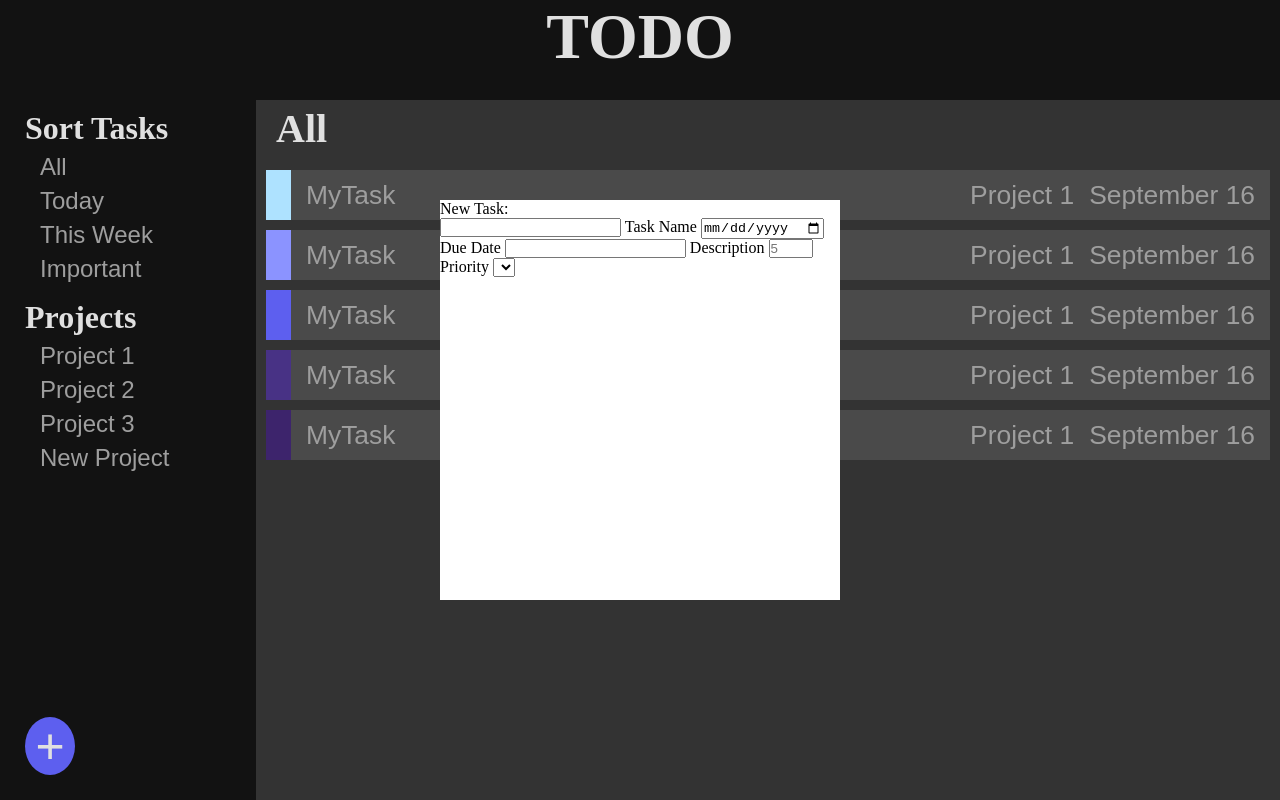
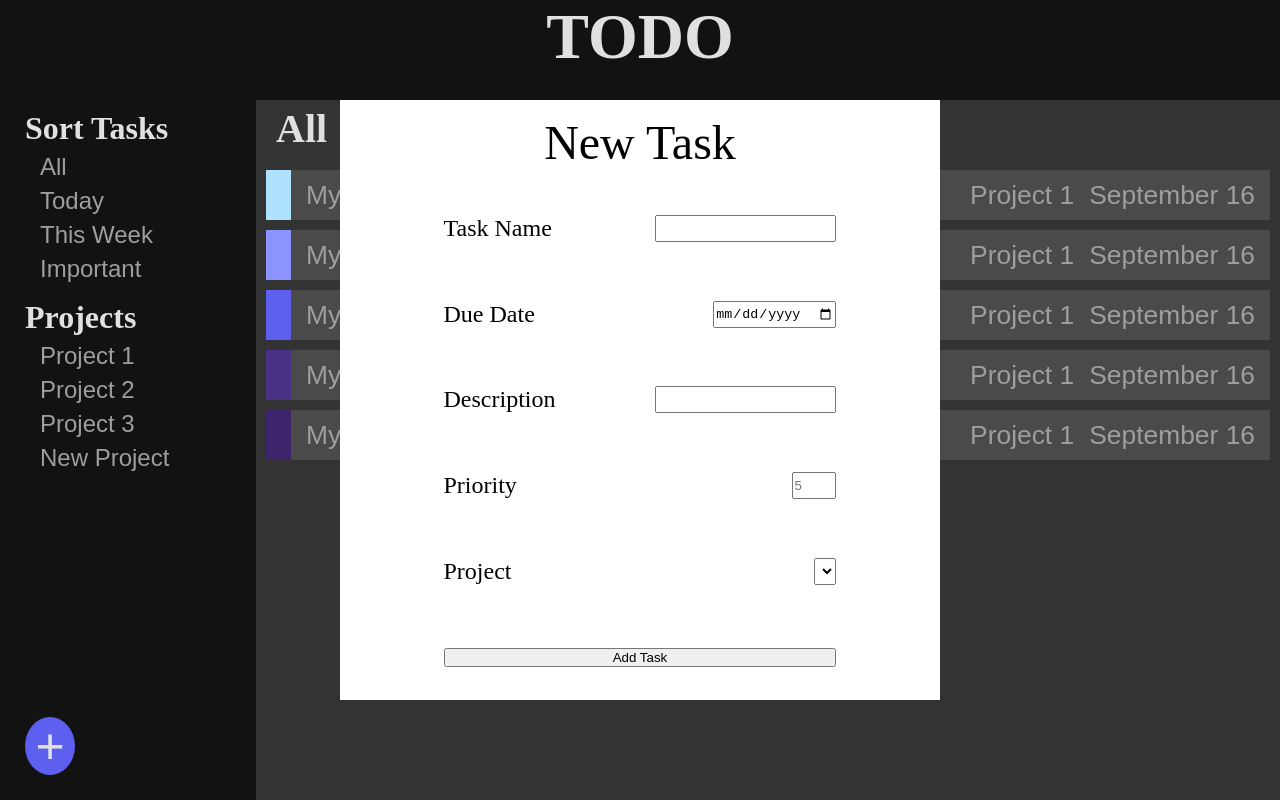
Before and after one commit to devchap8/Todo-List, a website built with webpack: page src/template.html in a window 1280 px wide. Built offline with nearby package versions, Linux system fonts and the light colour scheme.

Commit message:
Finish basic form

```diff
--- a/src/style.css
+++ b/src/style.css
@@ -171,7 +171,36 @@ body {
     top: 50%;
     left: 50%;
     transform: translateY(-50%) translateX(-50%);
-    height: 400px;
-    width: 400px;
+    height: 600px;
+    width: 600px;
     background-color: white;
 }
+
+.addTaskScreen > form {
+    display: grid;
+    grid-auto-rows: 1fr;
+    height: 100%;
+    width: 100%;
+    justify-content: center;
+    align-items: center;
+    text-align: center;
+}
+
+.formTitle {
+    font-size: 3rem;
+}
+
+label {
+    display: flex;
+    width: 100%;
+}
+
+label > span {
+    margin-right: auto;
+    font-size: 1.5rem;
+}
+
+label > input,
+label > select {
+    margin-left: 100px;
+}
--- a/src/template.html
+++ b/src/template.html
@@ -31,30 +31,31 @@
     </div>
     <div class="addTaskScreen">
         <form action="" method="set">
-            <div class="formTitle">New Task:</div>
+            <div class="formTitle">New Task</div>
             <label for="name">
+                <span>Task Name</span>
                 <input type="text" id="name" name="name" placeholder="" required>
-                <span>Task Name</span>
             </label>
             <label for="date">
+                <span>Due Date</span>
                 <input type="date" id="date" name="date" placeholder="" required>
-                <span>Due Date</span>
             </label>
             <label for="description">
+                <span>Description</span>
                 <input type="text" id="description" name="description" placeholder="">
-                <span>Description</span>
             </label>
             <label for="priority">
+                <span>Priority</span>
                 <input type="number" min="1" max="5" id="priority" name="priority" placeholder="5" required>
-                <span>Priority</span>
             </label>
             <label for="project">
+                <span>Project</span>
                 <select name="project" id="project">
 
                 </select>
             </label>
+            <input type="submit" value="Add Task">
         </form>
-
     </div>
 </body>
 </html>
```
